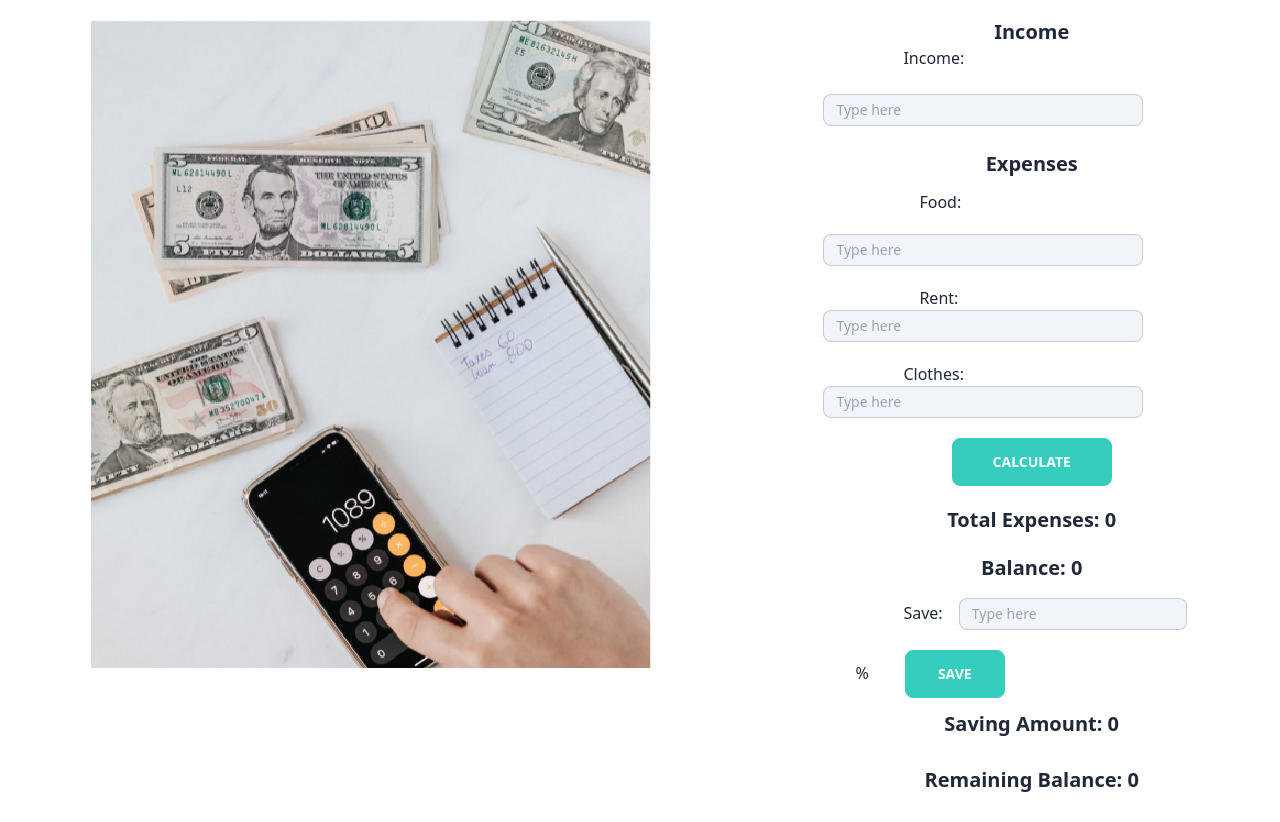
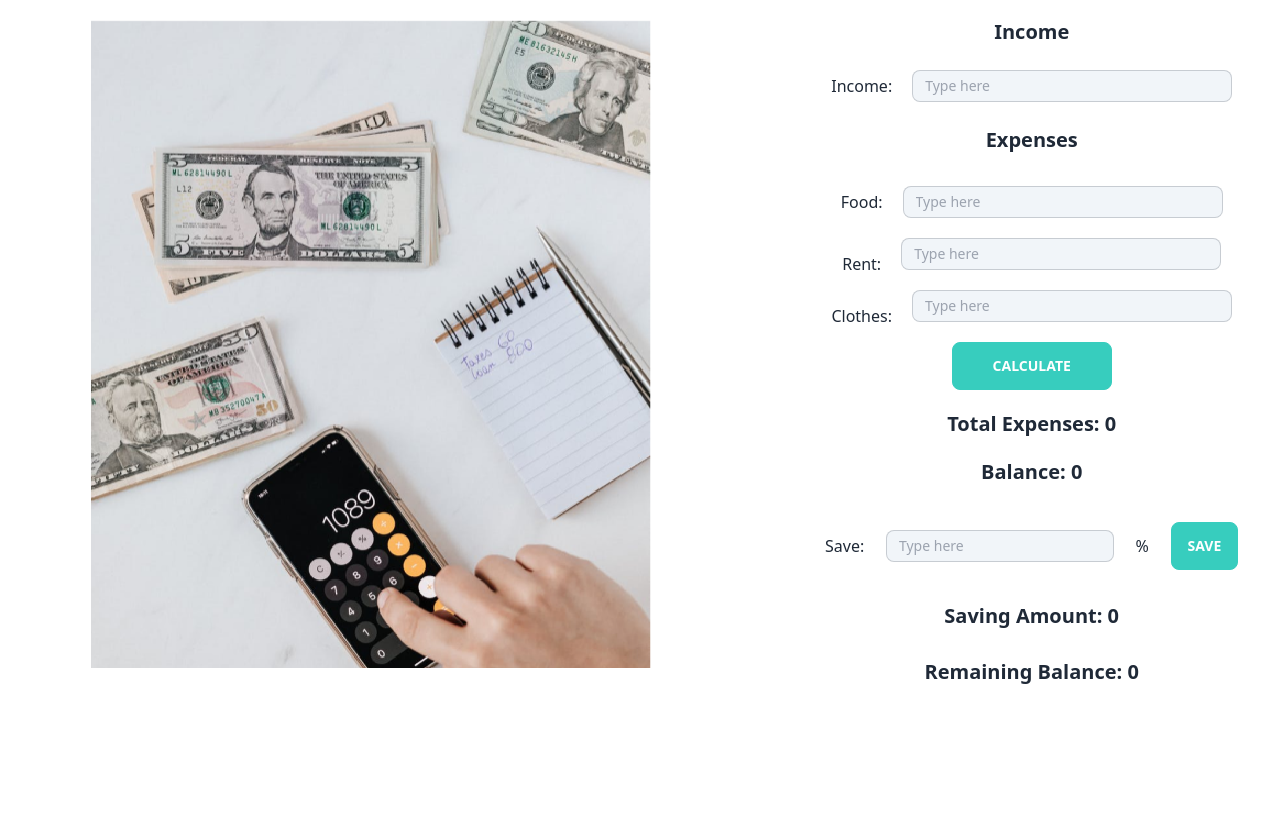
Before and after one commit to Saadsheikh133/money-master-me, a plain HTML site: page index.html in a window 1280 px wide. Shown: the part 86-908 px from the top of the page. After the commit the page ends 800 px from the top, so only its background shows below. Drawn offline with nearby package versions, Linux system fonts and the light colour scheme.

Commit message:
added others

```diff
--- a/index.html
+++ b/index.html
@@ -20,22 +20,26 @@
                 <img class="bg-cover mx-auto" src="images/money.png" alt="">
             </div>
             <div class="w-full md:w-[40%] mx-auto px-10">
-                <div class="">
+                <div>
                     <h3 class="font-semibold text-xl text-center">Income</h3>
-                    <p class="inline ml-20 mr-3">Income:</p>
+                </div>
+                <div class="flex flex-col md:flex-row gap-5 justify-center items-center">
+                    <p class="">Income:</p>
                     <input id="income-field" type="text" placeholder="Type here" class="input input-bordered input-sm w-full max-w-xs my-6 bg-slate-100" />
                 </div>
                 <div>
                     <h3 class="font-semibold text-xl text-center mb-3">Expenses</h3>
-                    <p class="inline ml-24 mr-3">Food:</p>
+                </div>
+                <div class="flex flex-col md:flex-row gap-5 justify-center items-center">
+                    <p class=" items-center">Food:</p>
                     <input id="food-field" type="text" placeholder="Type here" class="input input-bordered input-sm w-full max-w-xs my-5 bg-slate-100" />
                 </div>
-                <div>
-                    <p class="inline ml-24 mr-3">Rent:</p>
+                <div class="flex flex-col md:flex-row gap-5 justify-center items-center">
+                    <p class="">Rent:</p>
                     <input id="rent-field" type="text" placeholder="Type here" class="input input-bordered input-sm w-full max-w-xs mb-5 bg-slate-100" />
                 </div>
-                <div>
-                    <p class="inline ml-20 mr-3">Clothes:</p>
+                <div class="flex flex-col md:flex-row gap-5 justify-center items-center">
+                    <p class="">Clothes:</p>
                     <input id="clothes-field" type="text" placeholder="Type here" class="input input-bordered input-sm w-full max-w-xs mb-5 bg-slate-100" />
 
                 </div>
@@ -46,11 +50,11 @@
                     <h2 class="font-semibold text-xl text-center my-5">Total Expenses: <span id="total-expense">0</span></h2>
                     <h2 class="font-semibold text-xl text-center mb-4">Balance: <span id="balance">0</span></h2>
                 </div>
-                <div class="w-full">
-                    <p class="inline ml-20 mr-3">Save:</p>
-                    <input id="save-field" type="text" placeholder="Type here" class="input input-bordered input-sm sm-w-full max-w-xs mb-5 bg-slate-100 md:inline" />
-                    <p class="md:inline mx-8">%</p>
-                    <button id="btn-save" class="btn btn-accent text-white px-8">Save</button>
+                <div class="w-full flex flex-col md:flex-row gap-5 justify-evenly items-center py-5">
+                    <p class="">Save:</p>
+                    <input id="save-field" type="text" placeholder="Type here" class="input input-bordered input-sm sm-w-full max-w-xs  bg-slate-100" />
+                    <p class="">%</p>
+                    <button id="btn-save" class="btn btn-accent text-white">Save</button>
                 </div>
                 <div>
                     <h2 class="text-center font-semibold text-xl mt-3">Saving Amount: <span id="saving-amount">0</span></h2>
```
